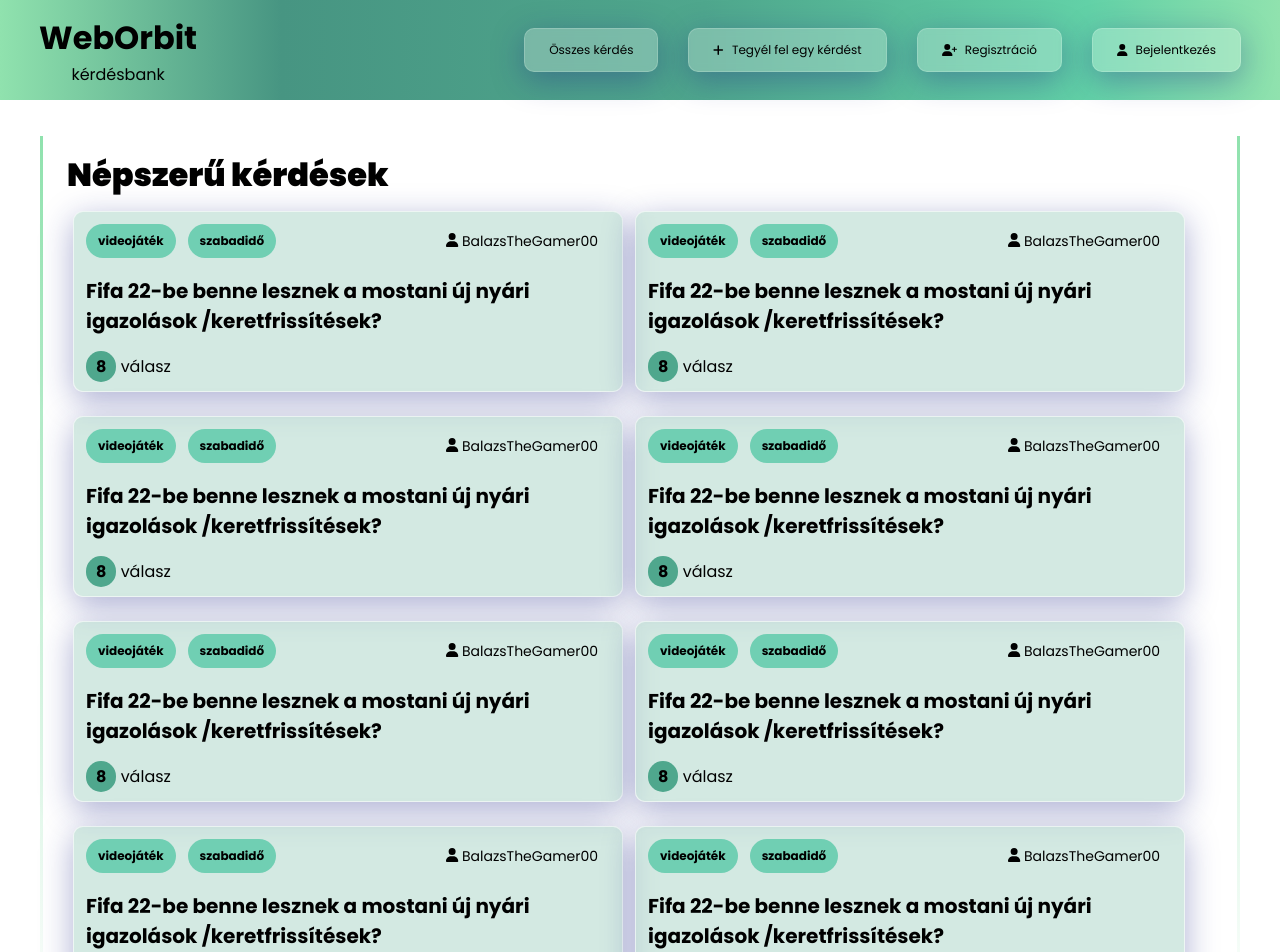
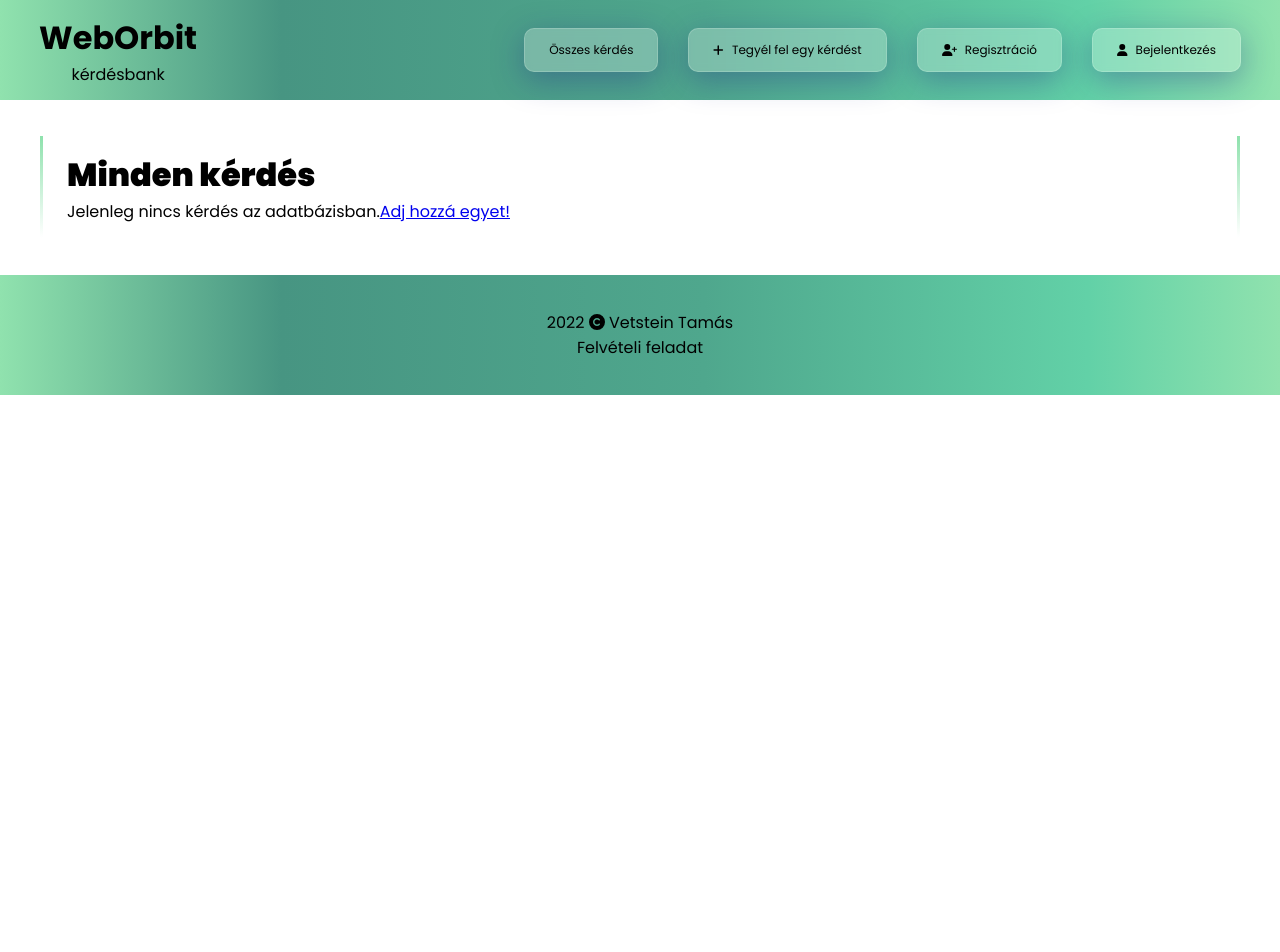
Before and after one commit to VetsteinTamas/react-felveteli, a React (Create React App) app: page / in a window 1280 px wide. Shown: the top 952 px of the page. After the commit the page ends 800 px from the top, so only its background shows below. Built offline with nearby package versions, Linux system fonts and the light colour scheme.

Commit message:
Cseréltem home paget

```diff
--- a/src/App.js
+++ b/src/App.js
@@ -8,13 +8,13 @@
 } from "@fortawesome/free-solid-svg-icons";
 import { BrowserRouter as Router, Route } from "react-router-dom";
 import Footer from "./components/Footer";
-import Home from "./components/Home";
 import Nav from "./components/Nav";
 import AllQuestions from "./pages/AllQuestions";
 import Login from "./pages/Login";
 import NewQuestion from "./pages/NewQuestion";
 import Register from "./pages/Register";
 import QuestionInfo from "./pages/QuestionInfo";
+import ModifyQuestion from "./pages/ModifyQuestion";
 
 library.add(faPlus, faUserPlus, faUser, faCopyright, faThumbsUp);
 
@@ -28,11 +28,13 @@
     <Router>
       <div className="App">
         <Nav isLoggedIn={isLoggedIn} user={user} />
-        <Route path="/" exact component={Home} />
         <Route path="/new" exact>
           <NewQuestion user={user} />
         </Route>
-        <Route path="/all" exact>
+        <Route path="/modify" exact>
+          <ModifyQuestion />
+        </Route>
+        <Route path="/" exact>
           <AllQuestions questions={questions} user={user} />
         </Route>
         <Route path="/questions/:id" exact>
--- a/src/components/Home.js
+++ b/src/components/Home.js
@@ -1,154 +1,23 @@
 import { FontAwesomeIcon } from "@fortawesome/react-fontawesome";
+import { Link } from "react-router-dom";
+import Question from "./Question";
 
-const Home = () => {
+const Home = ({ questions, user }) => {
+
   return (
     <div className="container">
       <div className="row">
         <div className="row__title">Népszerű kérdések</div>
-        <div className="question">
-          <div className="label__area">
-            <div className="labels">
-              <div className="label">videojáték</div>
-              <div className="label">szabadidő</div>
-            </div>
-            <div className="question__user">
-              <FontAwesomeIcon icon="user" /> BalazsTheGamer00
-            </div>
-          </div>
-          <h1 className="question__title">
-            Fifa 22-be benne lesznek a mostani új nyári igazolások
-            /keretfrissítések?
-          </h1>
-          <p className="question__para">
-            <span className="counter">8</span> válasz
-          </p>
-        </div>
-        <div className="question">
-          <div className="label__area">
-            <div className="labels">
-              <div className="label">videojáték</div>
-              <div className="label">szabadidő</div>
-            </div>
-            <div className="question__user">
-              <FontAwesomeIcon icon="user" /> BalazsTheGamer00
-            </div>
-          </div>
-          <h1 className="question__title">
-            Fifa 22-be benne lesznek a mostani új nyári igazolások
-            /keretfrissítések?
-          </h1>
-          <p className="question__para">
-            <span className="counter">8</span> válasz
-          </p>
-        </div>
-        <div className="question">
-          <div className="label__area">
-            <div className="labels">
-              <div className="label">videojáték</div>
-              <div className="label">szabadidő</div>
-            </div>
-            <div className="question__user">
-              <FontAwesomeIcon icon="user" /> BalazsTheGamer00
-            </div>
-          </div>
-          <h1 className="question__title">
-            Fifa 22-be benne lesznek a mostani új nyári igazolások
-            /keretfrissítések?
-          </h1>
-          <p className="question__para">
-            <span className="counter">8</span> válasz
-          </p>
-        </div>
-        <div className="question">
-          <div className="label__area">
-            <div className="labels">
-              <div className="label">videojáték</div>
-              <div className="label">szabadidő</div>
-            </div>
-            <div className="question__user">
-              <FontAwesomeIcon icon="user" /> BalazsTheGamer00
-            </div>
-          </div>
-          <h1 className="question__title">
-            Fifa 22-be benne lesznek a mostani új nyári igazolások
-            /keretfrissítések?
-          </h1>
-          <p className="question__para">
-            <span className="counter">8</span> válasz
-          </p>
-        </div>
-        <div className="question">
-          <div className="label__area">
-            <div className="labels">
-              <div className="label">videojáték</div>
-              <div className="label">szabadidő</div>
-            </div>
-            <div className="question__user">
-              <FontAwesomeIcon icon="user" /> BalazsTheGamer00
-            </div>
-          </div>
-          <h1 className="question__title">
-            Fifa 22-be benne lesznek a mostani új nyári igazolások
-            /keretfrissítések?
-          </h1>
-          <p className="question__para">
-            <span className="counter">8</span> válasz
-          </p>
-        </div>
-        <div className="question">
-          <div className="label__area">
-            <div className="labels">
-              <div className="label">videojáték</div>
-              <div className="label">szabadidő</div>
-            </div>
-            <div className="question__user">
-              <FontAwesomeIcon icon="user" /> BalazsTheGamer00
-            </div>
-          </div>
-          <h1 className="question__title">
-            Fifa 22-be benne lesznek a mostani új nyári igazolások
-            /keretfrissítések?
-          </h1>
-          <p className="question__para">
-            <span className="counter">8</span> válasz
-          </p>
-        </div>
-        <div className="question">
-          <div className="label__area">
-            <div className="labels">
-              <div className="label">videojáték</div>
-              <div className="label">szabadidő</div>
-            </div>
-            <div className="question__user">
-              <FontAwesomeIcon icon="user" /> BalazsTheGamer00
-            </div>
-          </div>
-          <h1 className="question__title">
-            Fifa 22-be benne lesznek a mostani új nyári igazolások
-            /keretfrissítések?
-          </h1>
-          <p className="question__para">
-            <span className="counter">8</span> válasz
-          </p>
-        </div>
-        <div className="question">
-          <div className="label__area">
-            <div className="labels">
-              <div className="label">videojáték</div>
-              <div className="label">szabadidő</div>
-            </div>
-            <div className="question__user">
-              <FontAwesomeIcon icon="user" /> BalazsTheGamer00
-            </div>
-          </div>
-          <h1 className="question__title">
-            Fifa 22-be benne lesznek a mostani új nyári igazolások
-            /keretfrissítések?
-          </h1>
-          <p className="question__para">
-            <span className="counter">8</span> válasz
-          </p>
-        </div>
+        {questions.length === 0 ? (
+          <>
+            <p>Jelenleg nincs kérdés az adatbázisban.</p>
+            <Link to="/new">Adj hozzá egyet!</Link>
+          </>
+        ) : (
+          questions.map((question) => {
+            return <Question question={question} user={user} />;
+          })
+        )}
       </div>
     </div>
   );
--- a/src/components/Nav.js
+++ b/src/components/Nav.js
@@ -19,7 +19,7 @@
         </div>
         <ul className="nav__menu">
           <li className="nav__menu--element">
-            <Link to="/all">
+            <Link to="/">
               <button className="btn">Összes kérdés</button>
             </Link>
           </li>
--- a/src/pages/ModifyQuestion.js
+++ b/src/pages/ModifyQuestion.js
@@ -1,9 +1,6 @@
-const ModifyQuestion = () => {
-  return (
-    <div>
+const ModifyQuestion = ({ questions }) => {
+  console.log(questions);
+  return <div></div>;
+};
 
-    </div>
-  )
-}
-
-export default ModifyQuestion
+export default ModifyQuestion;
--- a/src/pages/NewQuestion.js
+++ b/src/pages/NewQuestion.js
@@ -20,6 +20,7 @@
     questions.push(newQuestion);
 
     localStorage.setItem("questions", JSON.stringify(questions));
+    window.location.reload(false);
   };
 
   return (
--- a/src/pages/QuestionInfo.js
+++ b/src/pages/QuestionInfo.js
@@ -1,5 +1,5 @@
 import { FontAwesomeIcon } from "@fortawesome/react-fontawesome";
-import { useHistory, useParams } from "react-router-dom";
+import { Link, useHistory, useParams } from "react-router-dom";
 import Answer from "../components/Answer";
 
 const QuestionInfo = ({ questions, user, isLoggedIn }) => {
@@ -49,7 +49,7 @@
       });
       console.log(questions);
       localStorage.setItem("questions", JSON.stringify(questions));
-      history.push("/all");
+      history.push("/");
       window.location.reload(false);
     }
   };
@@ -73,7 +73,9 @@
           </div>
           {question.uploader === user ? (
             <div className="form__lowerarea">
-              <button className="btn form__btn">Módosítás</button>
+              <Link to="/modify">
+                <button className="btn form__btn">Módosítás</button>
+              </Link>
               <button className="btn form__btn" onClick={deleteQuestion}>
                 Törlés
               </button>
```
